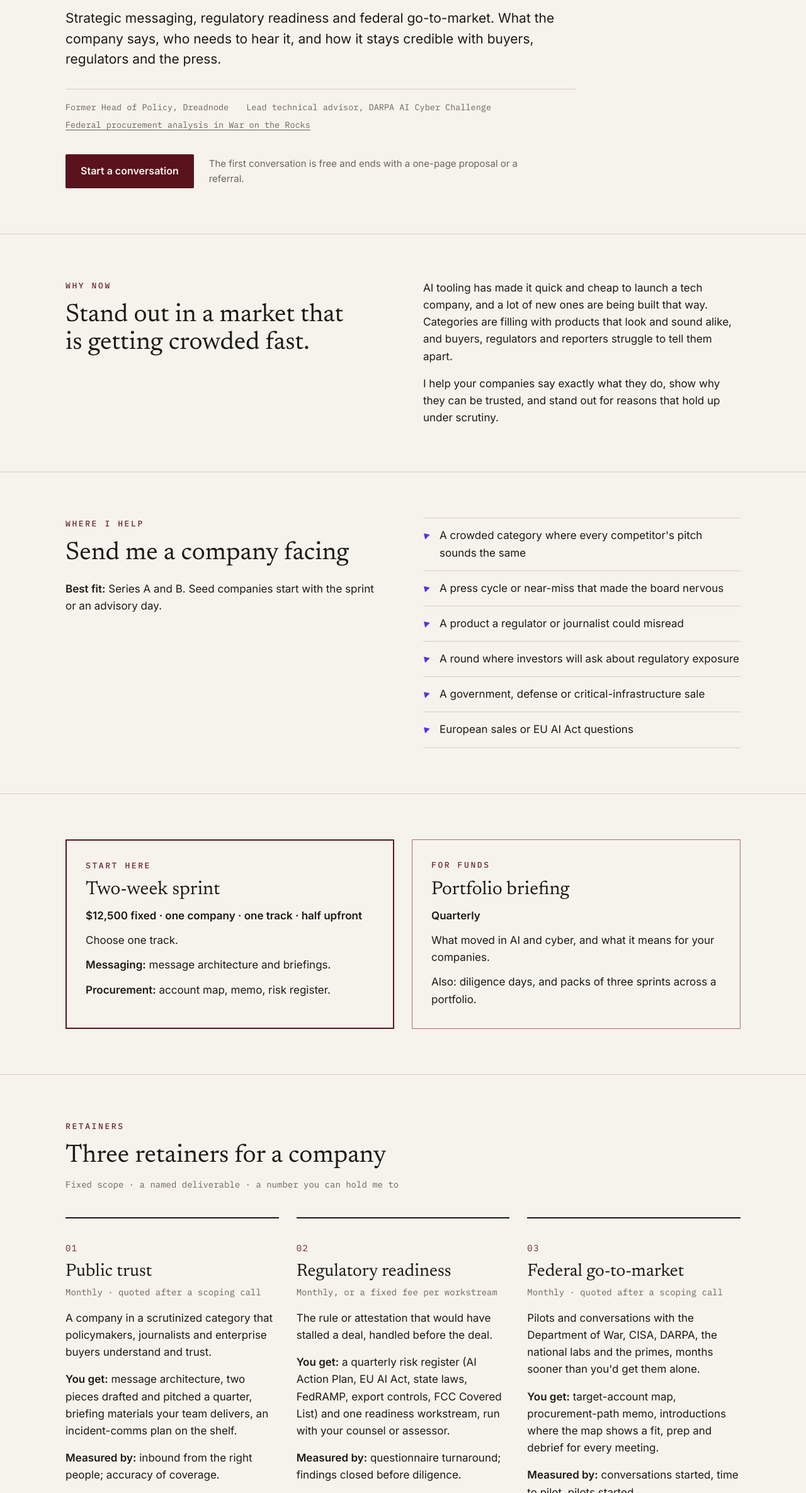
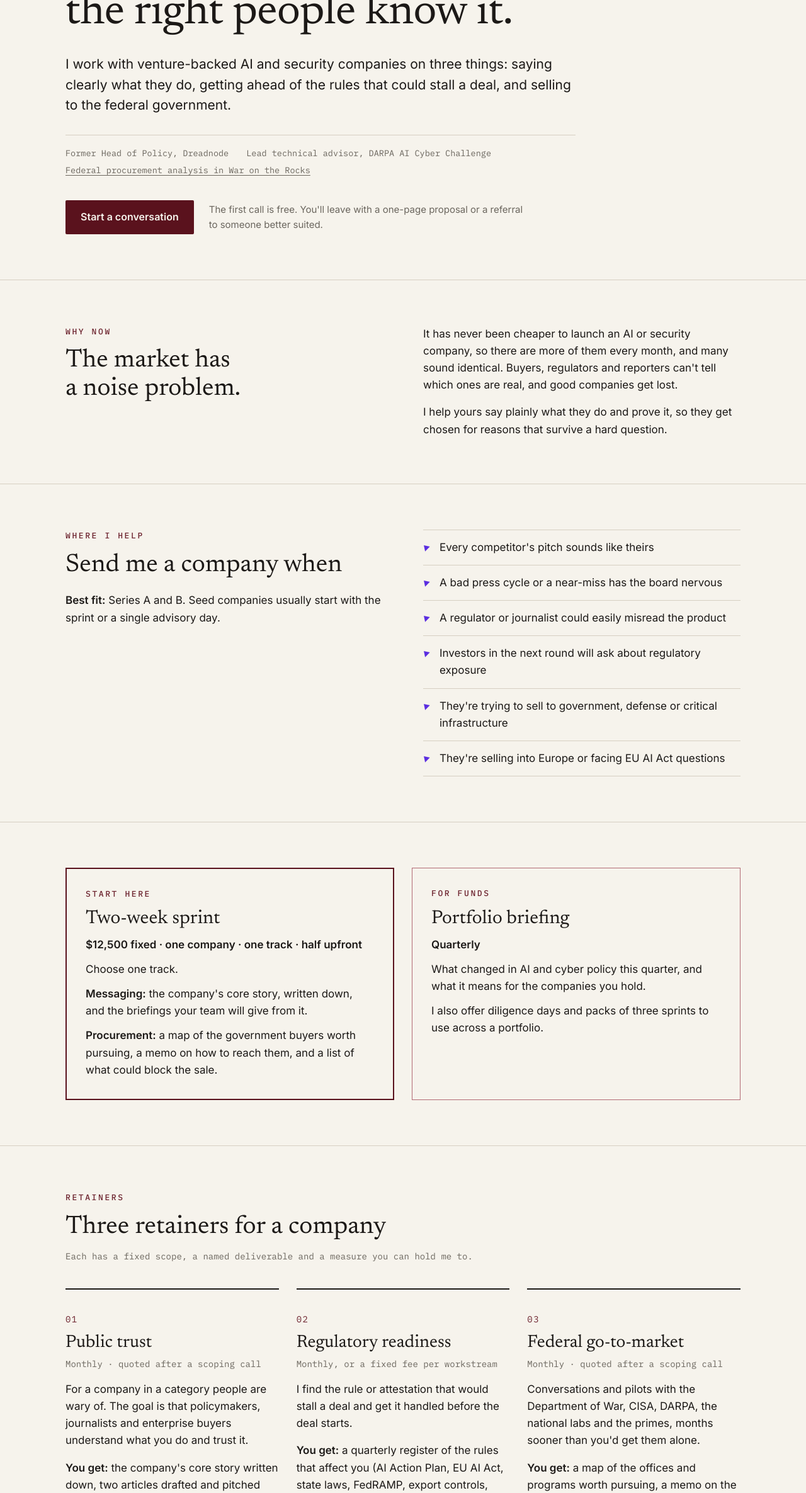
Before and after one commit to velvethamm3r/techpointe, a plain HTML site: page index.html in a window 1280 px wide. Shown: the part 429-2800 px from the top of the page at 63% size. Drawn offline with Linux system fonts and the light colour scheme; no server answers.

Commit message:
Add files via upload

```diff
--- a/index.html
+++ b/index.html
@@ -4,13 +4,13 @@
 <meta charset="utf-8">
 <meta name="viewport" content="width=device-width, initial-scale=1">
 <title>Techpointe — Advisory for venture portfolios</title>
-<meta name="description" content="Strategic messaging and alignment for venture-backed AI and security companies: what the company says, who needs to hear it, and how it stays credible with buyers, regulators and the press.">
+<meta name="description" content="Advisory for venture-backed AI and security companies: clear messaging, regulatory readiness and selling to the federal government.">
 <link rel="canonical" href="https://techpointe.ai/">
 <link rel="icon" href="icon.svg" type="image/svg+xml">
 <meta property="og:type" content="website">
 <meta property="og:site_name" content="Techpointe">
 <meta property="og:title" content="Techpointe — Advisory for venture portfolios">
-<meta property="og:description" content="A company story built to hold under scrutiny. Strategic messaging and alignment for venture-backed AI and security companies.">
+<meta property="og:description" content="Your portfolio companies do real work. I make sure the right people know it.">
 <meta property="og:url" content="https://techpointe.ai/">
 <meta property="og:image" content="https://techpointe.ai/og.png">
 <meta name="twitter:card" content="summary_large_image">
@@ -325,8 +325,8 @@ dl { margin: 0; }
 <div class="hero">
   <div class="wrap">
     <p class="eyebrow">Advisory for venture portfolios</p>
-    <h1>A company story built to hold under scrutiny.</h1>
-    <p class="lede">Strategic messaging, regulatory readiness and federal go-to-market. What the company says, who needs to hear it, and how it stays credible with buyers, regulators and the press.</p>
+    <h1>Your portfolio companies do real work. I make sure the right people know it.</h1>
+    <p class="lede">I work with venture-backed AI and security companies on three things: saying clearly what they do, getting ahead of the rules that could stall a deal, and selling to the federal government.</p>
     <ul class="creds" aria-label="Background">
       <li>Former Head of Policy, Dreadnode</li>
       <li>Lead technical advisor, DARPA AI Cyber Challenge</li>
@@ -334,7 +334,7 @@ dl { margin: 0; }
     </ul>
     <div class="actions">
       <a class="btn" href="mailto:daria@techpointe.ai?subject=Techpointe%20intro">Start a conversation</a>
-      <p class="fine">The first conversation is free and ends with a one-page proposal or a referral.</p>
+      <p class="fine">The first call is free. You'll leave with a one-page proposal or a referral to someone better suited.</p>
     </div>
   </div>
 </div>
@@ -343,11 +343,11 @@ dl { margin: 0; }
   <div class="wrap why">
     <div>
       <p class="eyebrow">Why now</p>
-      <h2 id="why-h" style="margin-top: 14px">Stand out in a market that is getting crowded fast.</h2>
+      <h2 id="why-h" style="margin-top: 14px">The market has a noise problem.</h2>
     </div>
     <div>
-      <p>AI tooling has made it quick and cheap to launch a tech company, and a lot of new ones are being built that way. Categories are filling with products that look and sound alike, and buyers, regulators and reporters struggle to tell them apart.</p>
-      <p>I help your companies say exactly what they do, show why they can be trusted, and stand out for reasons that hold up under scrutiny.</p>
+      <p>It has never been cheaper to launch an AI or security company, so there are more of them every month, and many sound identical. Buyers, regulators and reporters can't tell which ones are real, and good companies get lost.</p>
+      <p>I help yours say plainly what they do and prove it, so they get chosen for reasons that survive a hard question.</p>
     </div>
   </div>
 </section>
@@ -356,16 +356,16 @@ dl { margin: 0; }
   <div class="wrap facing">
     <div>
       <p class="eyebrow">Where I help</p>
-      <h2 id="facing-h" style="margin-top: 14px">Send me a company facing</h2>
-      <p class="fit"><strong>Best fit:</strong> Series A and B. Seed companies start with the sprint or an advisory day.</p>
+      <h2 id="facing-h" style="margin-top: 14px">Send me a company when</h2>
+      <p class="fit"><strong>Best fit:</strong> Series A and B. Seed companies usually start with the sprint or a single advisory day.</p>
     </div>
     <ul>
-      <li>A crowded category where every competitor's pitch sounds the same</li>
-      <li>A press cycle or near-miss that made the board nervous</li>
-      <li>A product a regulator or journalist could misread</li>
-      <li>A round where investors will ask about regulatory exposure</li>
-      <li>A government, defense or critical-infrastructure sale</li>
-      <li>European sales or EU AI Act questions</li>
+      <li>Every competitor's pitch sounds like theirs</li>
+      <li>A bad press cycle or a near-miss has the board nervous</li>
+      <li>A regulator or journalist could easily misread the product</li>
+      <li>Investors in the next round will ask about regulatory exposure</li>
+      <li>They're trying to sell to government, defense or critical infrastructure</li>
+      <li>They're selling into Europe or facing EU AI Act questions</li>
     </ul>
   </div>
 </section>
@@ -377,15 +377,15 @@ dl { margin: 0; }
       <h2 id="sprint-h" style="font-size: 30px; margin-top: 12px">Two-week sprint</h2>
       <p class="terms">$12,500 fixed · one company · one track · half upfront</p>
       <p>Choose one track.</p>
-      <p><strong>Messaging:</strong> message architecture and briefings.</p>
-      <p><strong>Procurement:</strong> account map, memo, risk register.</p>
+      <p><strong>Messaging:</strong> the company's core story, written down, and the briefings your team will give from it.</p>
+      <p><strong>Procurement:</strong> a map of the government buyers worth pursuing, a memo on how to reach them, and a list of what could block the sale.</p>
     </div>
     <div class="offer">
       <p class="eyebrow">For funds</p>
       <h3>Portfolio briefing</h3>
       <p class="terms">Quarterly</p>
-      <p>What moved in AI and cyber, and what it means for your companies.</p>
-      <p>Also: diligence days, and packs of three sprints across a portfolio.</p>
+      <p>What changed in AI and cyber policy this quarter, and what it means for the companies you hold.</p>
+      <p>I also offer diligence days and packs of three sprints to use across a portfolio.</p>
     </div>
   </div>
 </section>
@@ -394,34 +394,34 @@ dl { margin: 0; }
   <div class="wrap">
     <p class="eyebrow">Retainers</p>
     <h2 id="retainers-h" style="margin-top: 14px">Three retainers for a company</h2>
-    <p class="sub">Fixed scope · a named deliverable · a number you can hold me to</p>
+    <p class="sub">Each has a fixed scope, a named deliverable and a measure you can hold me to.</p>
     <div class="retainers">
       <article class="retainer">
         <p class="num">01</p>
         <h3>Public trust</h3>
         <p class="price">Monthly · quoted after a scoping call</p>
-        <p>A company in a scrutinized category that policymakers, journalists and enterprise buyers understand and trust.</p>
-        <p><strong>You get:</strong> message architecture, two pieces drafted and pitched a quarter, briefing materials your team delivers, an incident-comms plan on the shelf.</p>
-        <p><strong>Measured by:</strong> inbound from the right people; accuracy of coverage.</p>
+        <p>For a company in a category people are wary of. The goal is that policymakers, journalists and enterprise buyers understand what you do and trust it.</p>
+        <p><strong>You get:</strong> the company's core story written down, two articles drafted and pitched each quarter, briefing materials for your team, and a communications plan ready for the day something goes wrong.</p>
+        <p><strong>Measured by:</strong> the right people getting in touch, and coverage that describes you accurately.</p>
       </article>
       <article class="retainer">
         <p class="num">02</p>
         <h3>Regulatory readiness</h3>
         <p class="price">Monthly, or a fixed fee per workstream</p>
-        <p>The rule or attestation that would have stalled a deal, handled before the deal.</p>
-        <p><strong>You get:</strong> a quarterly risk register (AI Action Plan, EU AI Act, state laws, FedRAMP, export controls, FCC Covered List) and one readiness workstream, run with your counsel or assessor.</p>
-        <p><strong>Measured by:</strong> questionnaire turnaround; findings closed before diligence.</p>
+        <p>I find the rule or attestation that would stall a deal and get it handled before the deal starts.</p>
+        <p><strong>You get:</strong> a quarterly register of the rules that affect you (AI Action Plan, EU AI Act, state laws, FedRAMP, export controls, FCC Covered List) and one readiness project at a time, run alongside your counsel or assessor.</p>
+        <p><strong>Measured by:</strong> how fast you can answer a security questionnaire, and how many findings are closed before diligence.</p>
       </article>
       <article class="retainer">
         <p class="num">03</p>
         <h3>Federal go-to-market</h3>
         <p class="price">Monthly · quoted after a scoping call</p>
-        <p>Pilots and conversations with the Department of War, CISA, DARPA, the national labs and the primes, months sooner than you'd get them alone.</p>
-        <p><strong>You get:</strong> target-account map, procurement-path memo, introductions where the map shows a fit, prep and debrief for every meeting.</p>
-        <p><strong>Measured by:</strong> conversations started, time to pilot, pilots started.</p>
+        <p>Conversations and pilots with the Department of War, CISA, DARPA, the national labs and the primes, months sooner than you'd get them alone.</p>
+        <p><strong>You get:</strong> a map of the offices and programs worth pursuing, a memo on the contracting route, introductions where there's a real fit, and prep and a debrief for every meeting.</p>
+        <p><strong>Measured by:</strong> conversations started, pilots started, and time to the first pilot.</p>
       </article>
     </div>
-    <p class="combine">Offers combine. Selling into government usually needs Federal go-to-market plus Public trust; raising a round usually needs Regulatory readiness.</p>
+    <p class="combine">Most companies need more than one. Selling to government usually takes Federal go-to-market and Public trust together; raising a round usually calls for Regulatory readiness.</p>
   </div>
 </section>
 
@@ -431,16 +431,16 @@ dl { margin: 0; }
       <h2 class="name" id="about-h">Daria Bahrami</h2>
       <p class="eyebrow role">Founder &amp; Principal</p>
       <p class="bio">Former Head of Policy at Dreadnode, where I built the policy function and wrote its federal proposals. Lead technical advisor to DARPA's AI Cyber Challenge, where I ran partner engagement with Anthropic, Google, Microsoft and OpenAI. Published on <a href="https://warontherocks.com/spains-huawei-deal-is-a-wake-up-call-for-u-s-federal-procurement-reform/">federal procurement in War on the Rocks</a>.</p>
-      <p class="bio">Curator of <a href="https://machinespeed.techpointe.ai/">Machine Speed</a>, a daily, source-verified AI-cyber intelligence board.</p>
+      <p class="bio">I also run <a href="https://machinespeed.techpointe.ai/">Machine Speed</a>, a daily board tracking AI and cyber developments, with every item linked to its source.</p>
     </div>
     <div>
       <p class="eyebrow">New on Machine Speed</p>
       <div id="latest" class="latest">
-        <p>What moved in AI and cyber, every item traced to a source you can open.</p>
+        <p>What changed in AI and cyber, with every item linked to a source you can open.</p>
       </div>
       <p class="more"><a href="https://machinespeed.techpointe.ai/">Open the board&nbsp;↗</a></p>
       <div class="signup">
-        <p><strong>Monthly analysis by email.</strong> One piece a month on what the record adds up to.</p>
+        <p><strong>Once a month by email.</strong> One piece on what the month's developments add up to.</p>
         <a class="btn ghost" href="https://newsletter.techpointe.ai/subscribe">Subscribe to the newsletter&nbsp;↗</a>
       </div>
     </div>
@@ -450,26 +450,26 @@ dl { margin: 0; }
 <section id="guardrails" aria-labelledby="guardrails-h">
   <div class="wrap">
     <p class="eyebrow">Guardrails</p>
-    <h2 id="guardrails-h" style="margin-top: 14px">All of it is written into the engagement letter</h2>
+    <h2 id="guardrails-h" style="margin-top: 14px">Four rules, written into every engagement letter</h2>
     <div class="guards">
       <div>
         <h3>One client per category</h3>
-        <p>Retainers only. A category is one buyer and one budget, named in your letter. Sprints get confidentiality.</p>
+        <p>On retainer, I work with one company per category. A category means one buyer and one budget, and we name it in your letter. Sprint clients get confidentiality instead.</p>
       </div>
       <div>
         <h3>No lobbying</h3>
-        <p>No contact with Congress or senior officials. I introduce you to program offices and buyers; you make the case.</p>
+        <p>I don't contact Congress or senior officials for clients. I introduce you to program offices and buyers, and you make the case.</p>
       </div>
       <div>
         <h3>Conflicts checked</h3>
-        <p>Before every engagement.</p>
+        <p>I check for conflicts before I take any engagement.</p>
       </div>
       <div>
-        <h3>Nothing crosses the wall</h3>
-        <p>Separate files per client.</p>
+        <h3>Client work stays separate</h3>
+        <p>Each client's files are kept apart, and nothing I learn from one is used for another.</p>
       </div>
     </div>
-    <p class="disclosure">Disclosure: I am building a home network security product and take no clients in that category.</p>
+    <p class="disclosure">Disclosure: I'm building a home network security product, so I take no clients in that category.</p>
   </div>
 </section>
 
@@ -477,7 +477,7 @@ dl { margin: 0; }
   <div class="wrap facing">
     <div>
       <h2 id="terms-h">How engagements work</h2>
-      <p class="fit">Retainers bill monthly in advance. The first conversation is free and ends with a one-page proposal or a referral.</p>
+      <p class="fit">Retainers are billed monthly in advance. The first call is free, and you'll leave with a one-page proposal or a referral to someone better suited.</p>
     </div>
     <dl class="terms-table">
       <div><dt>Sprint</dt><dd>$12,500 fixed · two weeks · one track</dd></div>
@@ -494,7 +494,7 @@ dl { margin: 0; }
     <p class="eyebrow">Contact</p>
     <h2 id="contact-h" style="margin-top: 14px">Send me the company. I'll tell you if I can help.</h2>
     <a class="mail" href="mailto:daria@techpointe.ai?subject=Techpointe%20intro">daria@techpointe.ai</a>
-    <p class="fine">The first conversation is free and ends with a one-page proposal or a referral.</p>
+    <p class="fine">The first call is free. You'll leave with a one-page proposal or a referral to someone better suited.</p>
   </div>
 </section>
 
```
